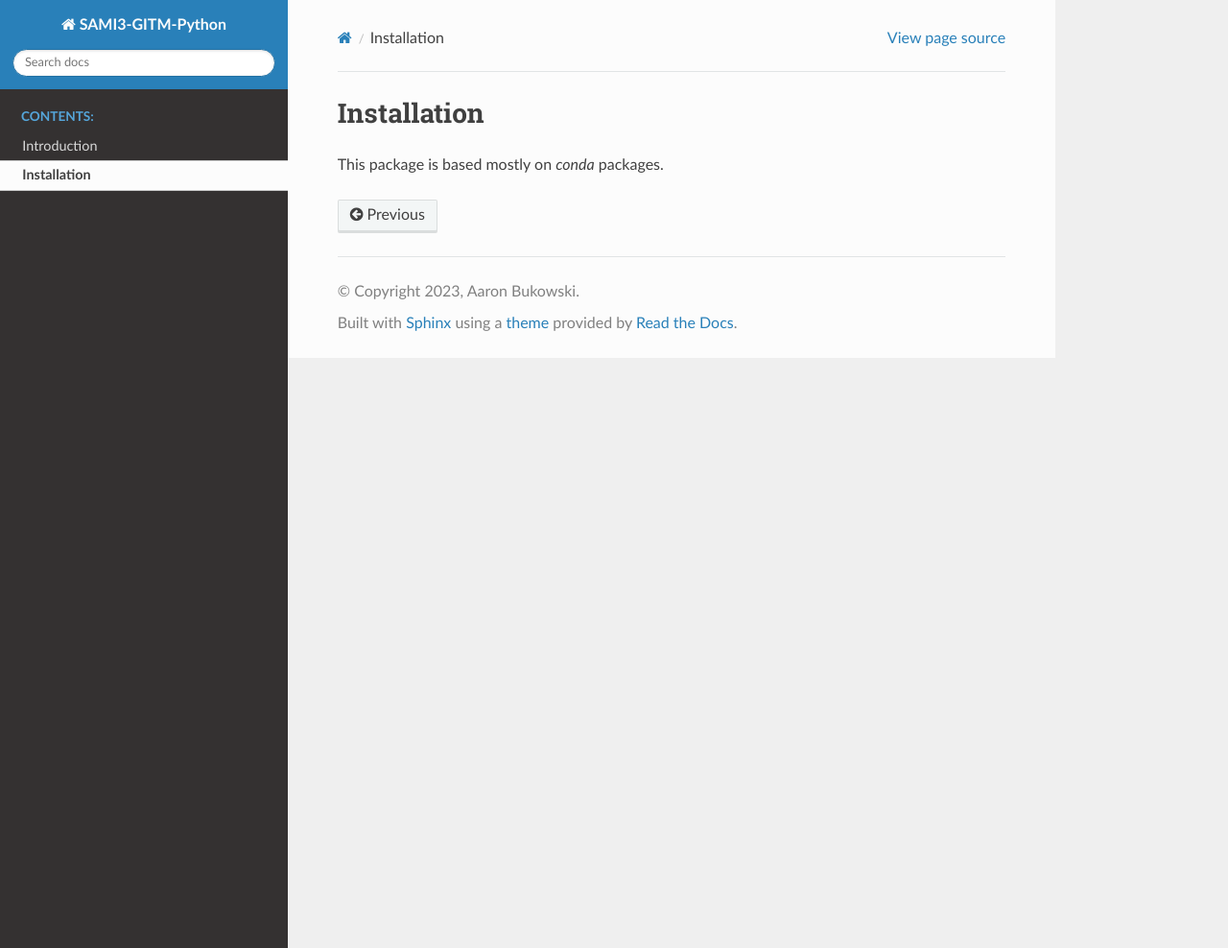
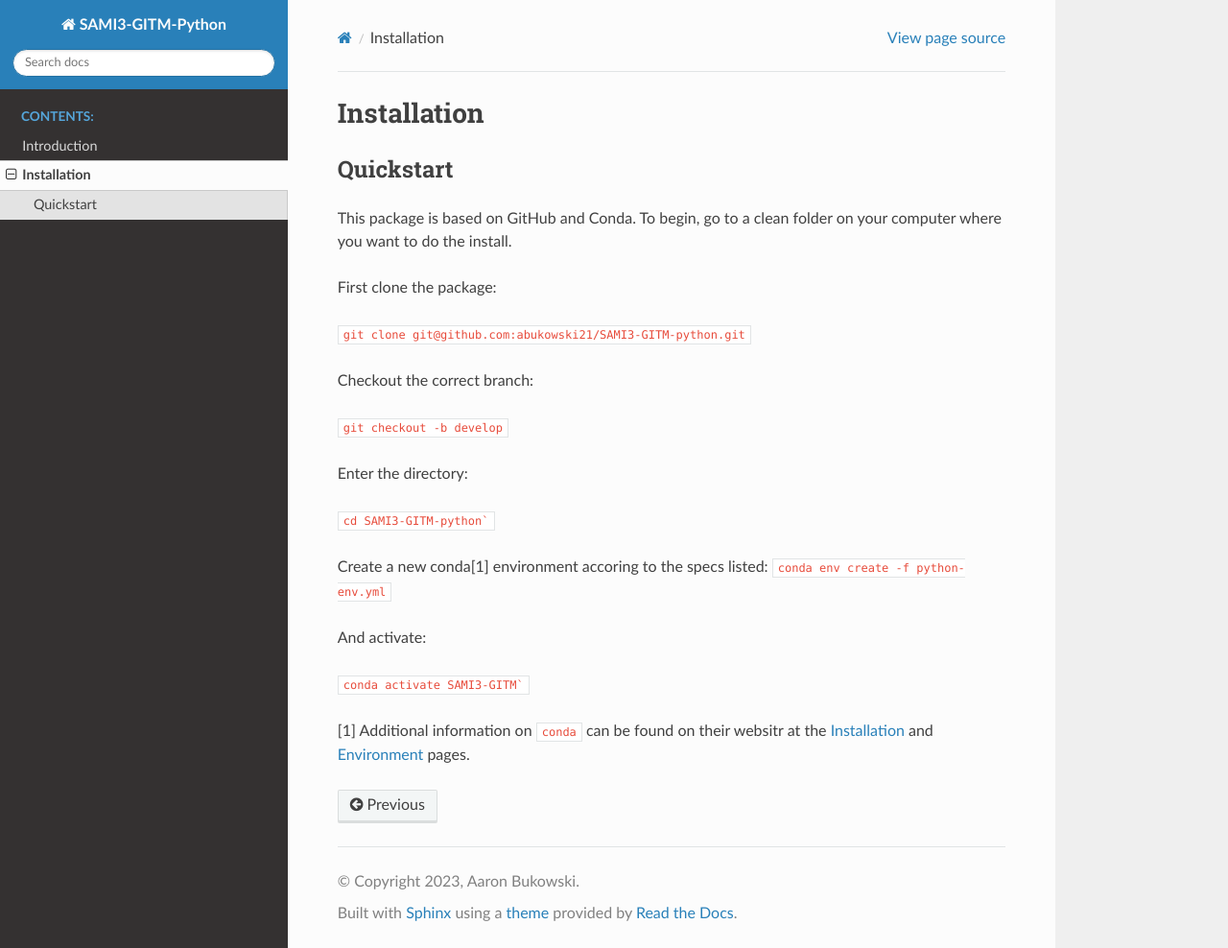
Before and after one commit to abukowski21/SAMI3-GITM-python, a Sphinx documentation site: the page built from docs/source/installation.rst, in a window 1280 px wide and 988 px high. Shown: the whole window at 96% size. Built offline with Sphinx 7.4.7 and the Read the Docs theme 2.0.0, drawn with Linux system fonts in a browser that asks for light colours; pages that are not in the unit, such as notebooks, are missing from menus.

Commit message:
Update installation.rst
add links & basics

````diff
--- a/docs/source/installation.rst
+++ b/docs/source/installation.rst
@@ -1,5 +1,34 @@
 Installation
-=========
+=====
+
+Quickstart
+-----
 
 
-This package is based mostly on `conda` packages.
+This package is based on GitHub and Conda. To begin, go to a clean folder on your computer where you want to do the install.
+
+First clone the package:
+
+``git clone git@github.com:abukowski21/SAMI3-GITM-python.git``
+
+Checkout the correct branch:
+
+``git checkout -b develop``
+
+Enter the directory:
+
+``cd SAMI3-GITM-python```
+
+Create a new conda[1] environment accoring to the specs listed:
+``conda env create -f python-env.yml``
+
+And activate:
+
+``conda activate SAMI3-GITM```
+
+
+[1] Additional information on ``conda`` can be found on their websitr at the Installation_ and Environment_ pages.
+
+.. _Installation: https://conda.io/projects/conda/en/latest/user-guide/install/index.html
+
+.. _Environment: https://conda.io/projects/conda/en/latest/user-guide/install/index.html
````
